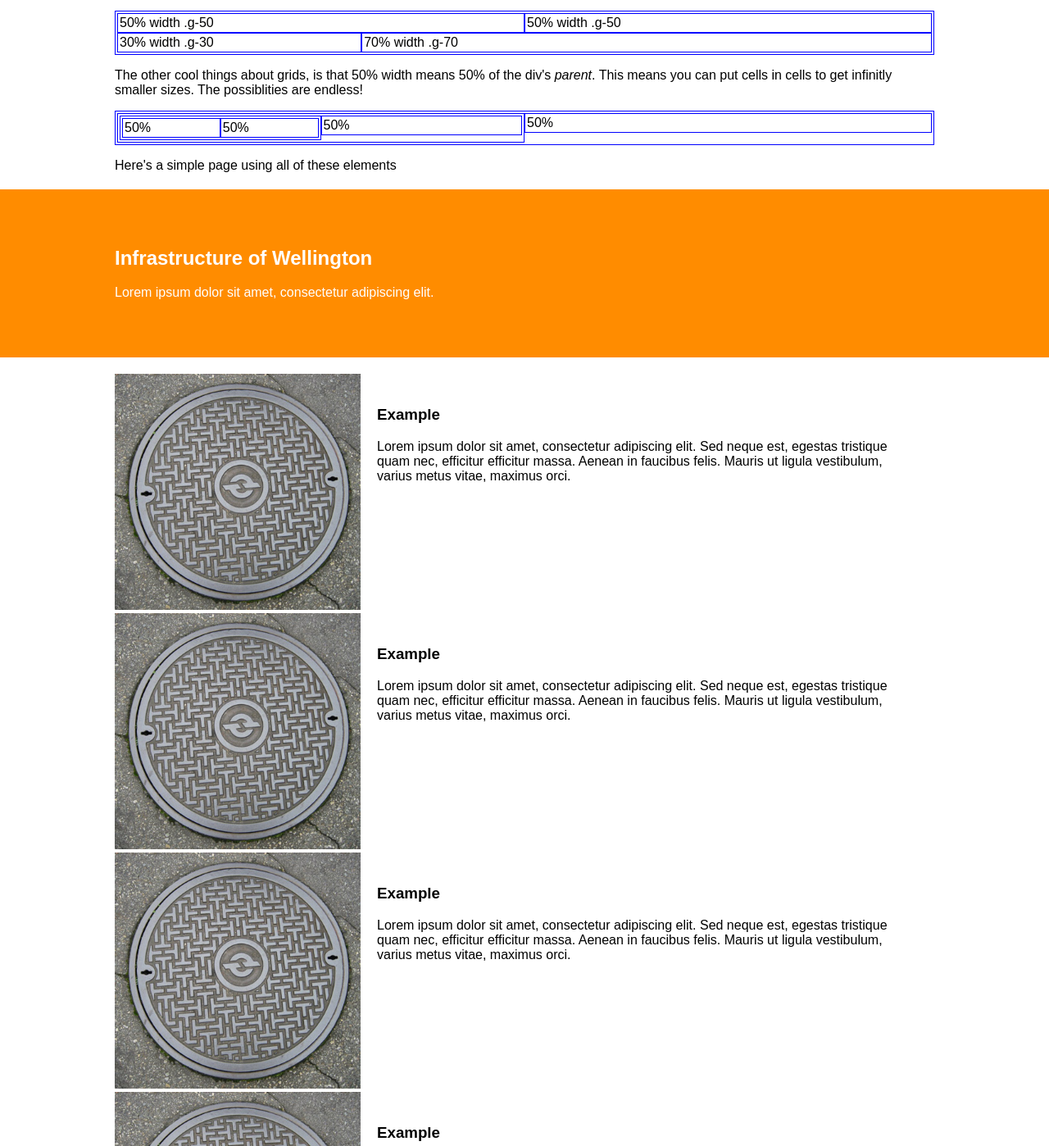
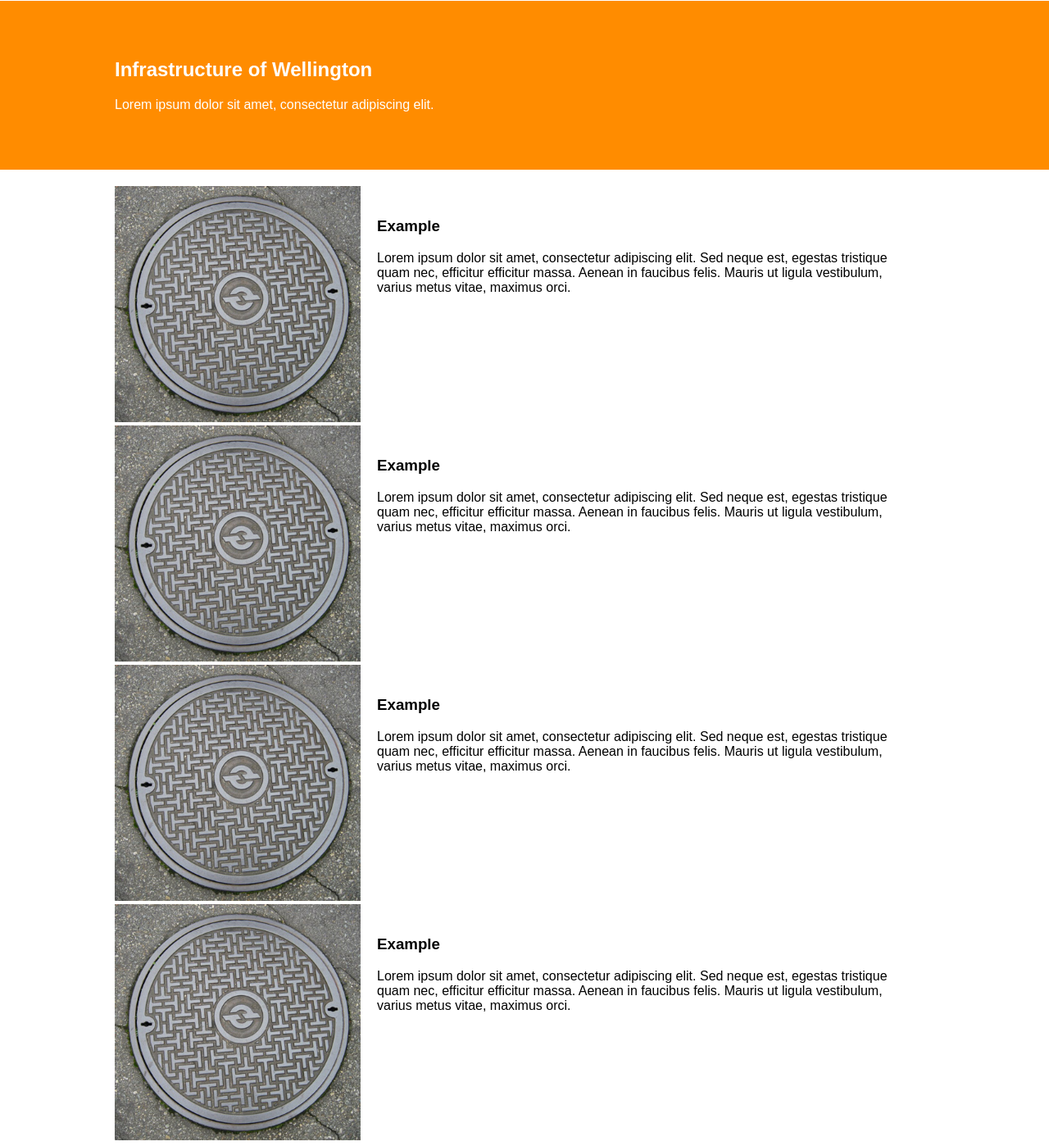
Before and after one commit to WatsonHayd/MDDN201_P1, a plain HTML site: page index.html in a window 1280 px wide. Shown: the part 780-2178 px from the top of the page at 82% size. Drawn offline with Linux system fonts and the light colour scheme.

Commit message:
Testing, Minor updates
Changing Code

```diff
--- a/index.html
+++ b/index.html
@@ -4,24 +4,11 @@
 
 <head>
 	<meta http-equiv="Content-Type" content="text/html; charset=UTF-8" />
-	<title>HayNet</title>
+	<title>NotNamed</title>
 	<link rel="stylesheet" type="text/css" href="css/style.css">
 </head>
 
 <body>
-
-<p>Notice how this content isn't centered. To center it we need to wrap it, but I aint gonna do that</p>
-
-	<section>
-		<h1>Here is some centered content, by wrapping it with a section tag</h1>
-		<p><em>Lorem ipsum dolor sit amet, consectetur adipiscing elit. Sed neque est, egestas tristique quam nec, efficitur efficitur massa. Aenean in faucibus felis. Mauris ut ligula vestibulum, varius metus vitae, maximus orci. </em></p>
-
-		<p>Notice how if you change the width of your browser it stays in the center</p>
-	</section>
-
-	<section>
-		<p>This is a simple nav bar, which is full width of the page</p>
-	</section>
 	<nav>
 		<h3>A nice navigation bar</h3>
 		<a href="#one">Link 1</a>
@@ -29,12 +16,12 @@
 		<a href="#three">Link 3</a>
 	</nav>
 
-	<section id="one">
+	<section>
 		<p><strong>Content number one</strong></p>
 		<p>By setting an a tag's href to "#one", it will link to a html element with the id of "one". <a href="https://css-tricks.com/hash-tag-links-padding/">More info about that here</a></p>
 	</section>
 
-	<section id="two">
+	<section>
 		<p><strong>Content number 2</strong></p>
 	</section>
 
@@ -100,7 +87,56 @@
 		<p>Here's a simple page using all of these elements</p>
 	</section>
 
-	<header>
+	<header id="one">
+		<section>
+			<h1>Infrastructure of Wellington</h1>
+			<p>Lorem ipsum dolor sit amet, consectetur adipiscing elit.</p>
+		</section>
+	</header>
+
+	<section>
+		<div class="g-row">
+			<div class="g-30">
+				<img src="img/cover.jpg">
+			</div>
+			<div class="g-70 padded">
+				<h3>Example</h3>
+				<p>Lorem ipsum dolor sit amet, consectetur adipiscing elit. Sed neque est, egestas tristique quam nec, efficitur efficitur massa. Aenean in faucibus felis. Mauris ut ligula vestibulum, varius metus vitae, maximus orci.</p>
+			</div>
+		</div>
+
+		<div class="g-row">
+			<div class="g-30">
+				<img src="img/cover.jpg">
+			</div>
+			<div class="g-70 padded">
+				<h3>Example</h3>
+				<p>Lorem ipsum dolor sit amet, consectetur adipiscing elit. Sed neque est, egestas tristique quam nec, efficitur efficitur massa. Aenean in faucibus felis. Mauris ut ligula vestibulum, varius metus vitae, maximus orci.</p>
+			</div>
+		</div>
+
+		<div class="g-row">
+			<div class="g-30">
+				<img src="img/cover.jpg">
+			</div>
+			<div class="g-70 padded">
+				<h3>Example</h3>
+				<p>Lorem ipsum dolor sit amet, consectetur adipiscing elit. Sed neque est, egestas tristique quam nec, efficitur efficitur massa. Aenean in faucibus felis. Mauris ut ligula vestibulum, varius metus vitae, maximus orci.</p>
+			</div>
+		</div>
+
+		<div class="g-row">
+			<div class="g-30">
+				<img src="img/cover.jpg">
+			</div>
+			<div class="g-70 padded">
+				<h3>Example</h3>
+				<p>Lorem ipsum dolor sit amet, consectetur adipiscing elit. Sed neque est, egestas tristique quam nec, efficitur efficitur massa. Aenean in faucibus felis. Mauris ut ligula vestibulum, varius metus vitae, maximus orci.</p>
+			</div>
+		</div>
+	</section>
+
+	<header id="two">
 		<section>
 			<h1>Infrastructure of Wellington</h1>
 			<p>Lorem ipsum dolor sit amet, consectetur adipiscing elit.</p>
```
